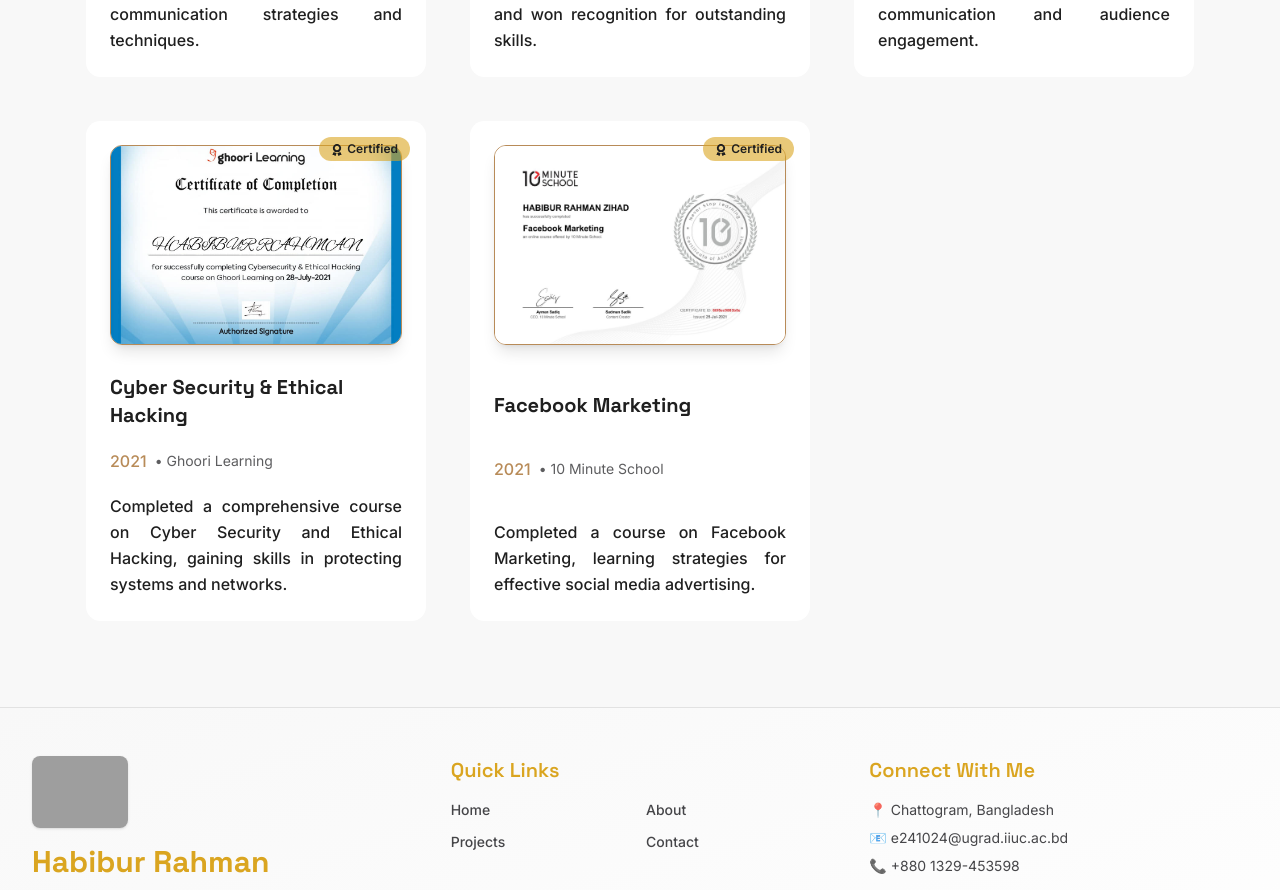
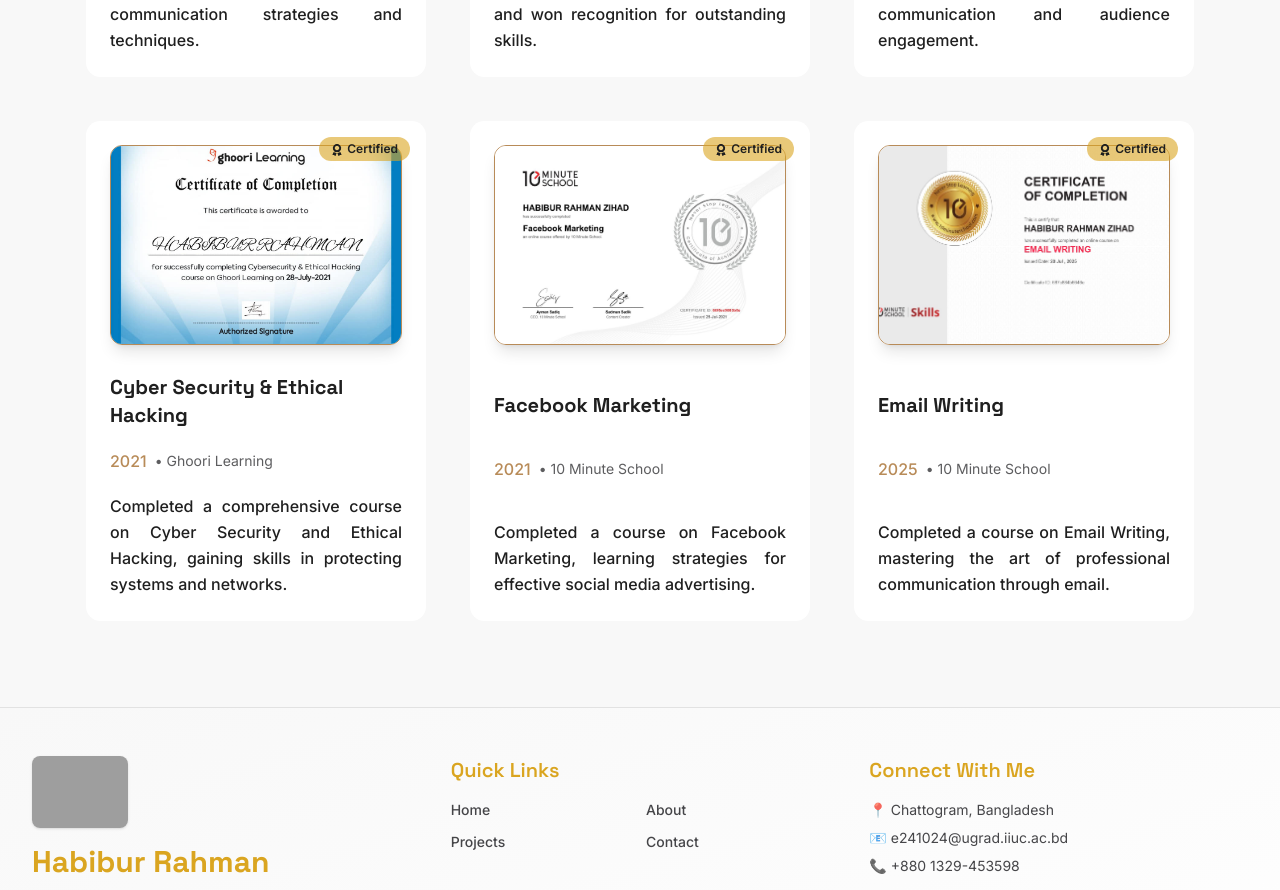
Before and after one commit to HabiburRahmanZihad/Habibur-Rahman-Zihad-Web, a React (Vite) app: page /about in a window 1280 px wide. Shown: the part 4729-5619 px from the top of the page. Built offline with nearby package versions, Linux system fonts and the light colour scheme; grey boxes are pictures that could not be loaded.

Commit message:
Update Certification section

```diff
--- a/src/Pages/About/Certifications.jsx
+++ b/src/Pages/About/Certifications.jsx
@@ -7,13 +7,15 @@ import CyberSecurity from '../../assets/AllPic/Certificate/cyber.jpg';
 import facebookMarketing from '../../assets/AllPic/Certificate/10.jpg';
 import Communication from '../../assets/AllPic/Certificate/COMMUNICATIONHACKS.png';
 import Presentation from '../../assets/AllPic/Certificate/Presentation&PublicSpeaking.png';
+import EMAILWRITING from '../../assets/AllPic/Certificate/EMAIL WRITING.png';
 
 const achievements = [
     { image: Communication, title: 'Communication Hacks', year: '2025', Platform: '10 Minute School', ShortSummary: 'Completed a course on communication strategies and techniques.' },
     { image: PhotoContest, title: 'Fundamentals rules of PhotoGraphy', year: '2024', Platform: 'IIUCPS', ShortSummary: 'Participated in a photography contest and won recognition for outstanding skills.' },
     { image: Presentation, title: 'Presentation & Public Speaking', year: '2023', Platform: '10 Minute School', ShortSummary: 'Completed a comprehensive course on Presentation & Public Speaking, gaining skills in effective communication and audience engagement.' },
     { image: CyberSecurity, title: 'Cyber Security & Ethical Hacking', year: '2021', Platform: 'Ghoori Learning', ShortSummary: 'Completed a comprehensive course on Cyber Security and Ethical Hacking, gaining skills in protecting systems and networks.' },
-    { image: facebookMarketing, title: 'Facebook Marketing', year: '2021', Platform: '10 Minute School', ShortSummary: 'Completed a course on Facebook Marketing, learning strategies for effective social media advertising.' }
+    { image: facebookMarketing, title: 'Facebook Marketing', year: '2021', Platform: '10 Minute School', ShortSummary: 'Completed a course on Facebook Marketing, learning strategies for effective social media advertising.' },
+    { image: EMAILWRITING, title: 'Email Writing', year: '2025', Platform: '10 Minute School', ShortSummary: 'Completed a course on Email Writing, mastering the art of professional communication through email.' }
 ];
 
 const Certifications = () => {
```
Also changed, not shown: src/assets/AllPic/Certificate/EMAIL WRITING.png (added), src/assets/AllPic/Certificate/Presentation&PublicSpeaking.png.
